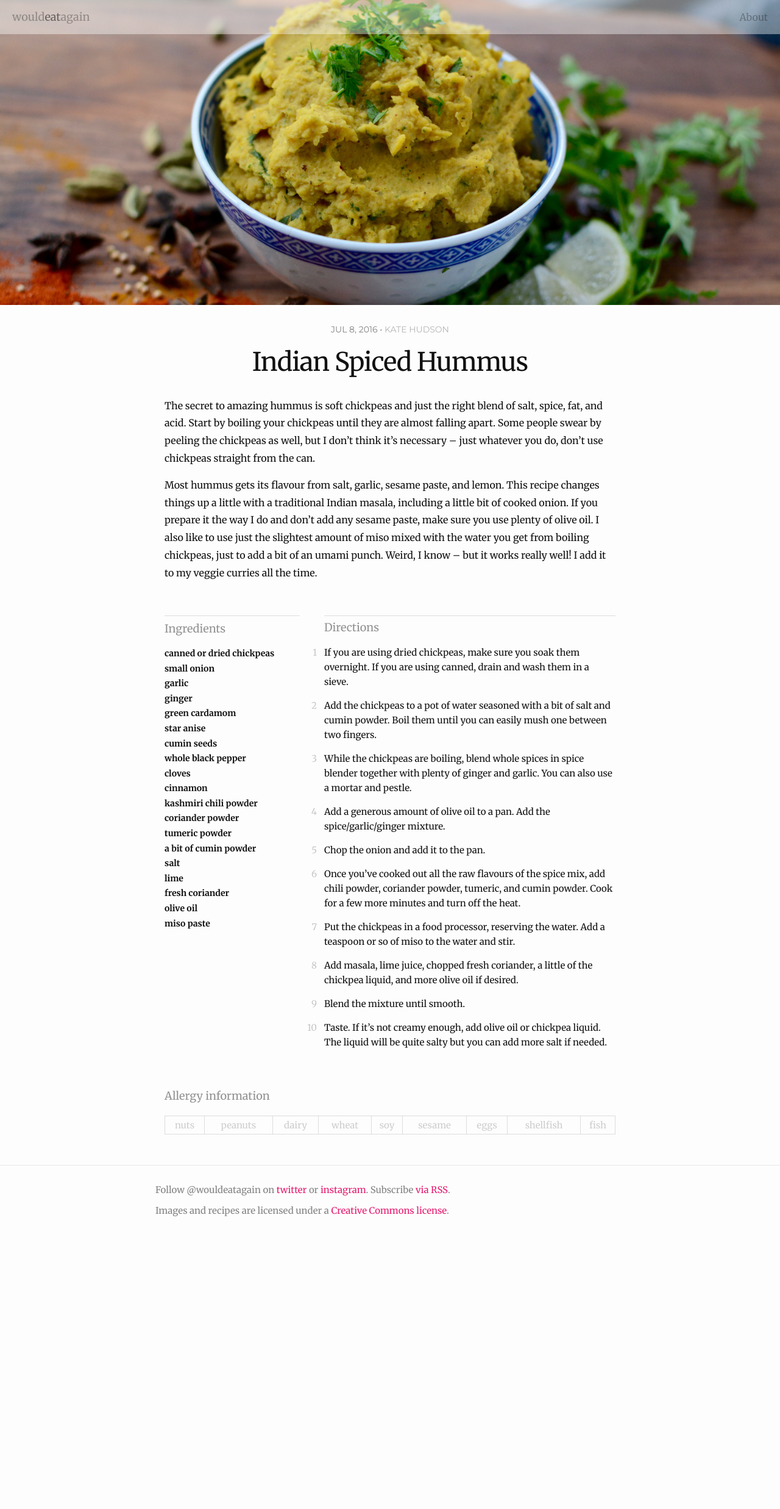
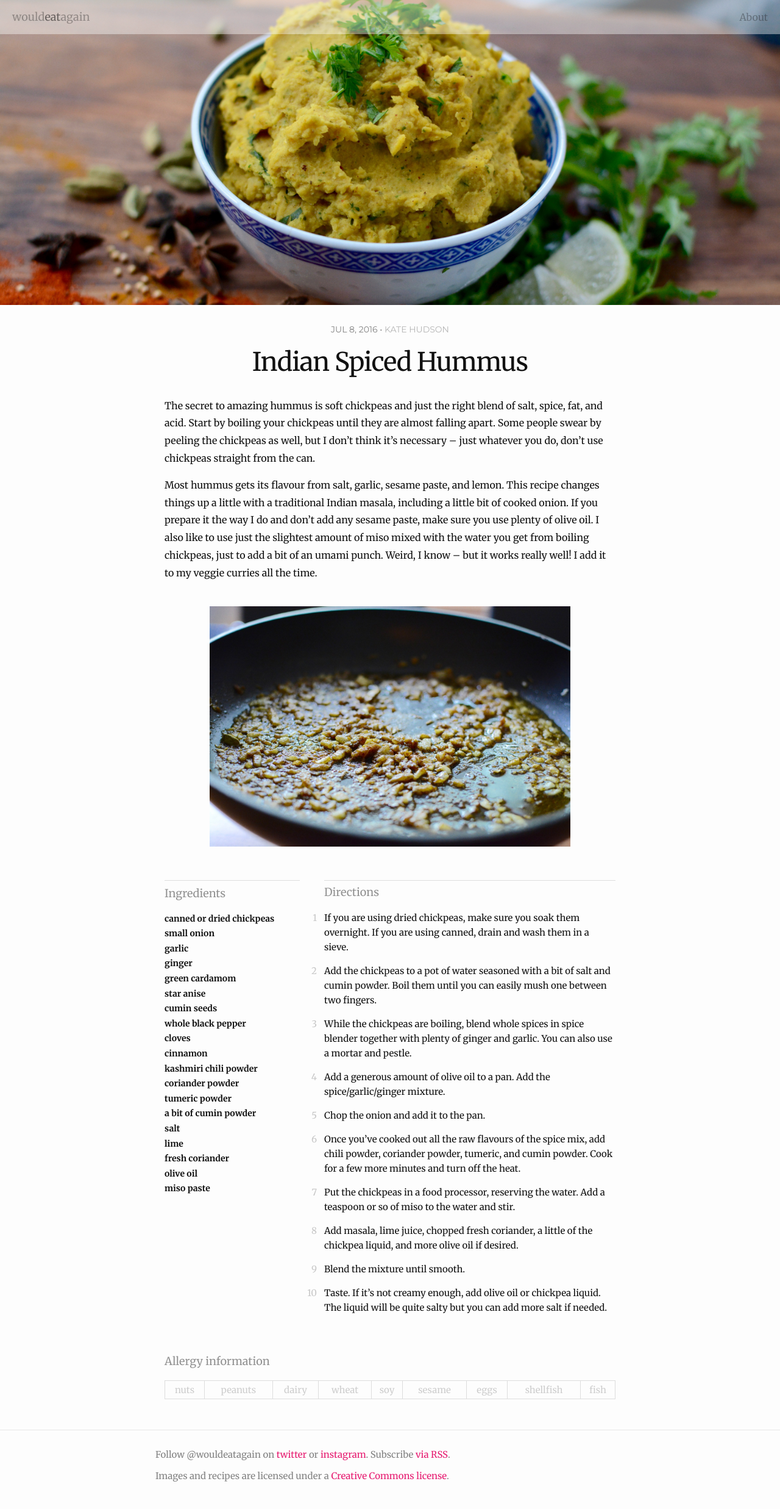
Before and after one commit to k88hudson/wouldeatagain, a Jekyll site: the page built from _posts/2016-07-09-indian-spiced-hummus.markdown, in a window 1280 px wide. Shown: the whole page at 61% size. Built offline with Jekyll 4.4.1, drawn with Linux system fonts in a browser that asks for light colours; some web fonts are replaced; before the commit the page ends 2040 px from its top, so only the background shows below that.

Commit message:
add another pic

```diff
--- a/_posts/2016-07-09-indian-spiced-hummus.markdown
+++ b/_posts/2016-07-09-indian-spiced-hummus.markdown
@@ -45,3 +45,5 @@ directions: |
 The secret to amazing hummus is soft chickpeas and just the right blend of salt, spice, fat, and acid. Start by boiling your chickpeas until they are almost falling apart. Some people swear by peeling the chickpeas as well, but I don't think it's necessary – just whatever you do, don't use chickpeas straight from the can.
 
 Most hummus gets its flavour from salt, garlic, sesame paste, and lemon. This recipe changes things up a little with a traditional Indian masala, including a little bit of cooked onion. If you prepare it the way I do and don't add any sesame paste, make sure you use plenty of olive oil. I also like to use just the slightest amount of miso mixed with the water you get from boiling chickpeas, just to add a bit of an umami punch. Weird, I know – but it works really well! I add it to my veggie curries all the time.
+
+![Indian spices in a pan]({{ site.images_path }}/masala.jpg)
```
Also changed, not shown: assets/masala.jpg (added).
